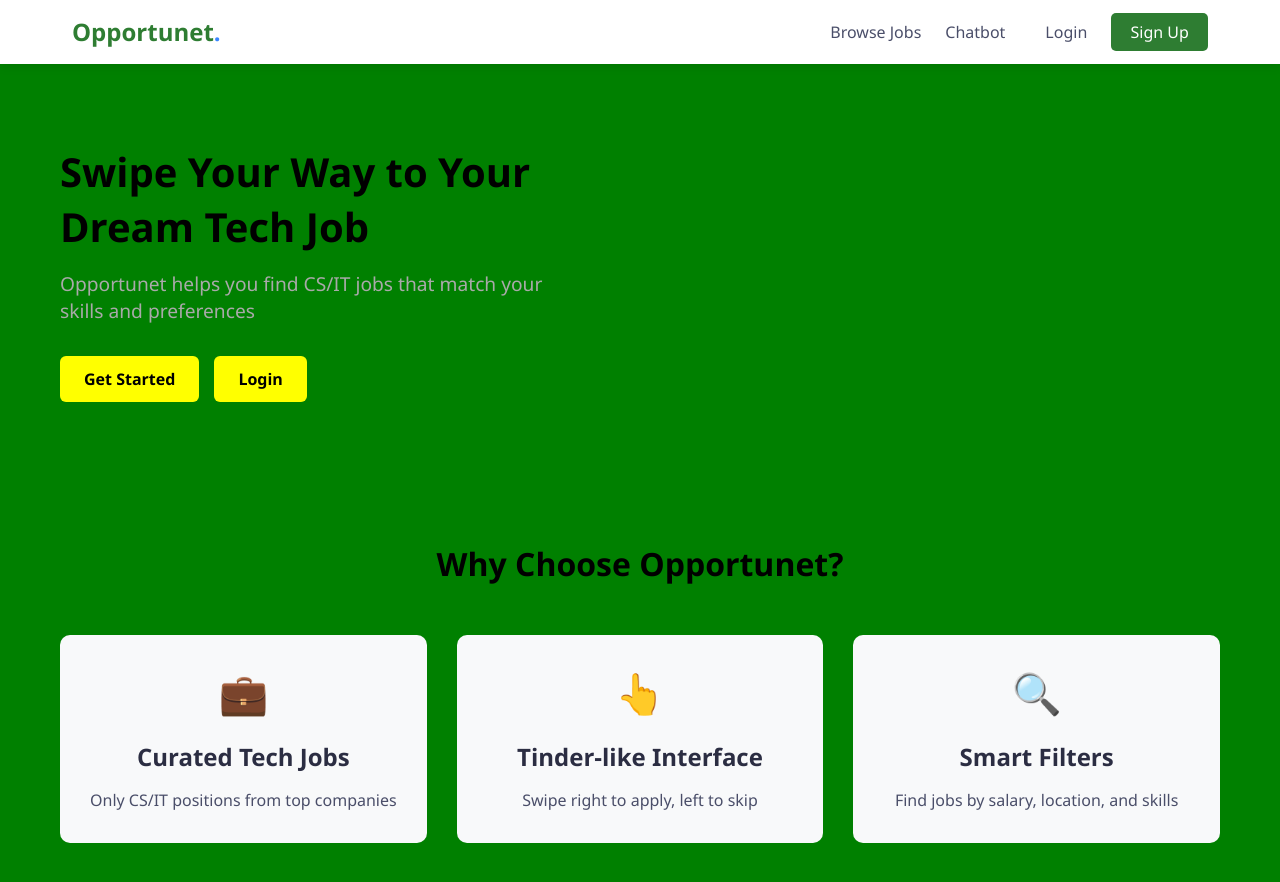
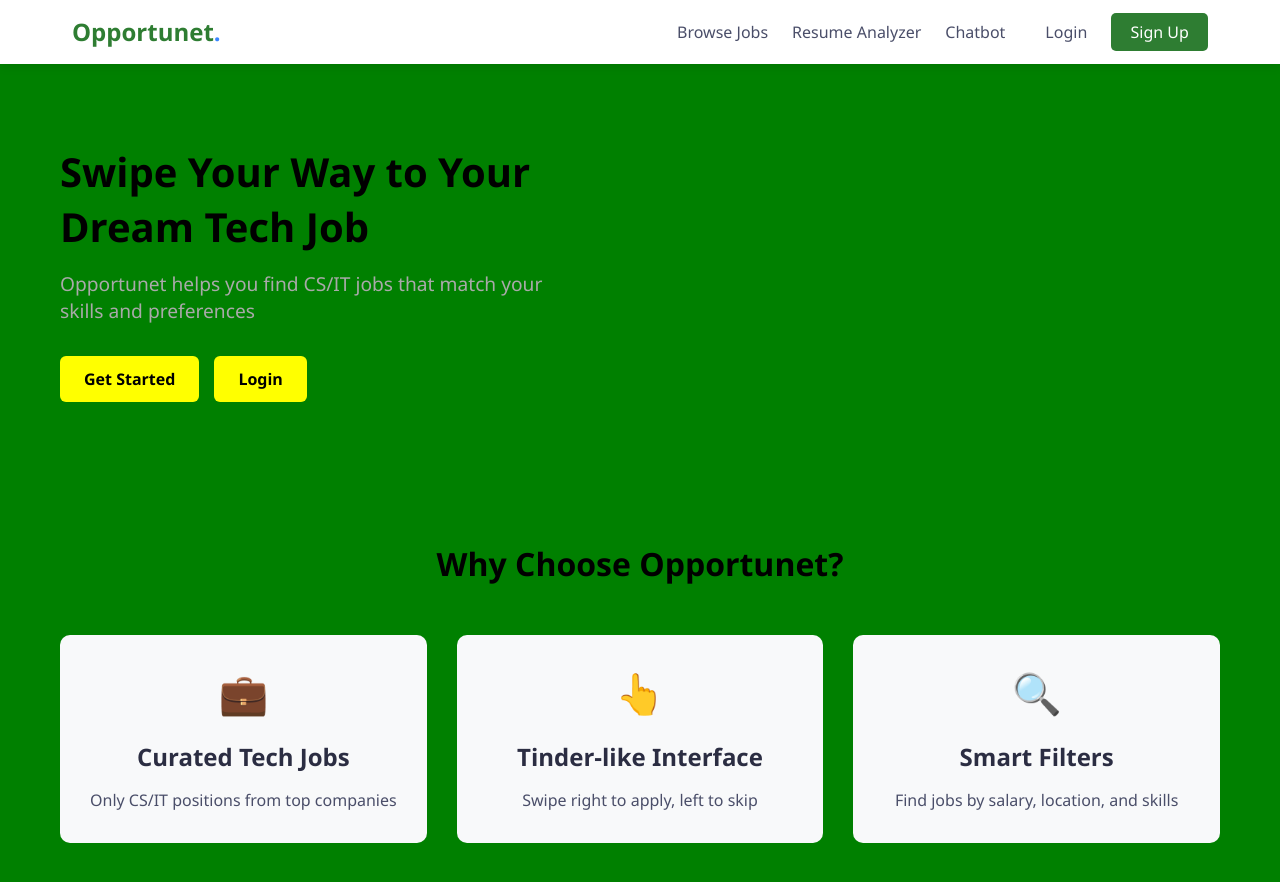
Before and after one commit to Arc-Josh/OpportuNet, a React (Create React App) app in the folder client/: page / in a window 1280 px wide. Shown: the top 882 px of the page. Built offline with nearby package versions, Linux system fonts and the light colour scheme.

Commit message:
Update Navbar.jsx

```diff
--- a/client/src/components/Navbar.jsx
+++ b/client/src/components/Navbar.jsx
@@ -13,6 +13,7 @@ const Navbar = () => {
 
         <div className="nav-links">
           <Link to="/dashboard" className="nav-link">Browse Jobs</Link>
+          <Link to="/resumebuilder" className="nav-link">Resume Analyzer</Link>
           <Link to="/chatbot" className="nav-link">Chatbot</Link>
           <Link to="/login" className="nav-link login-link">Login</Link>
           <Link to="/signup" className="nav-link signup-link">Sign Up</Link>
```
